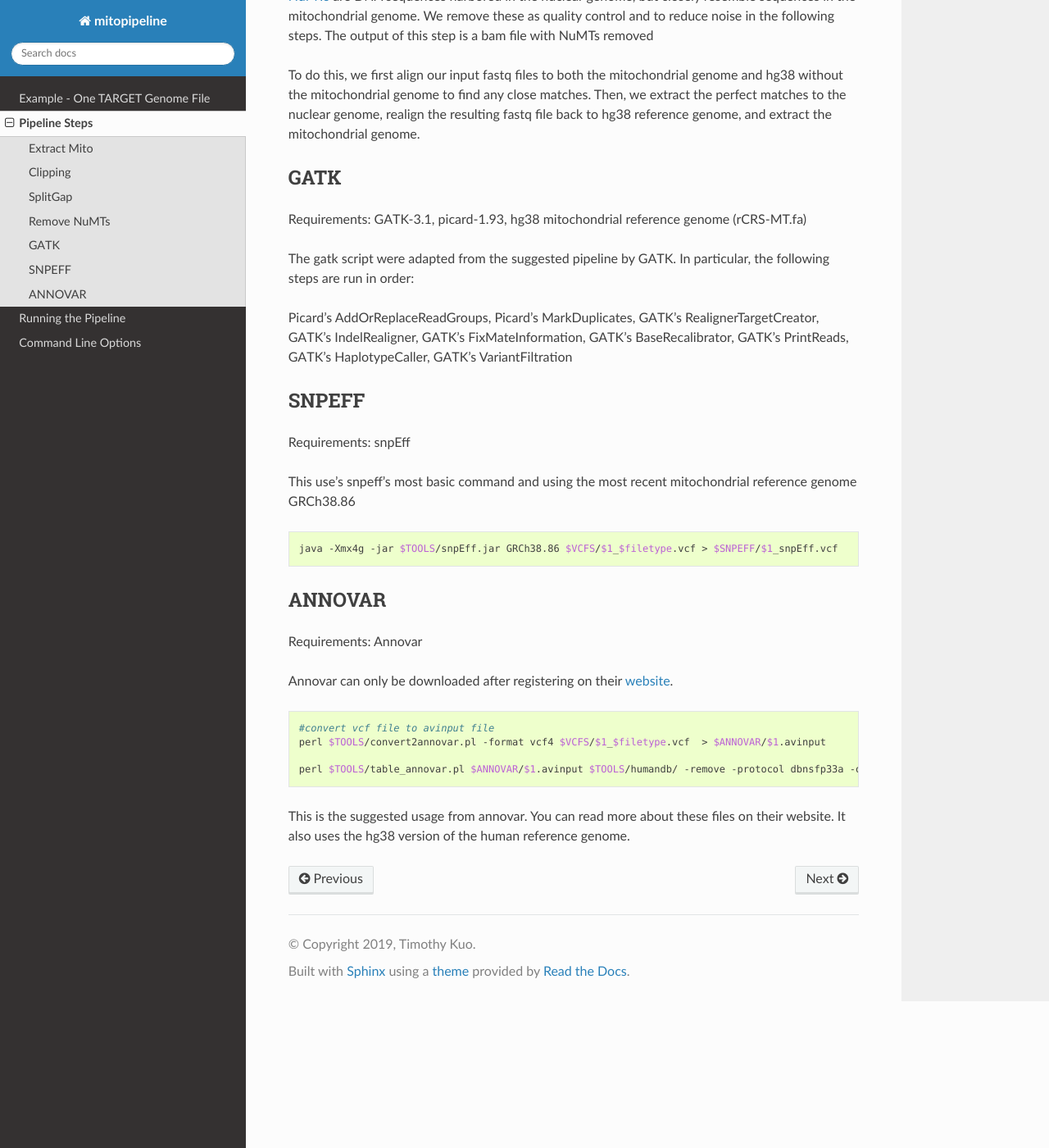
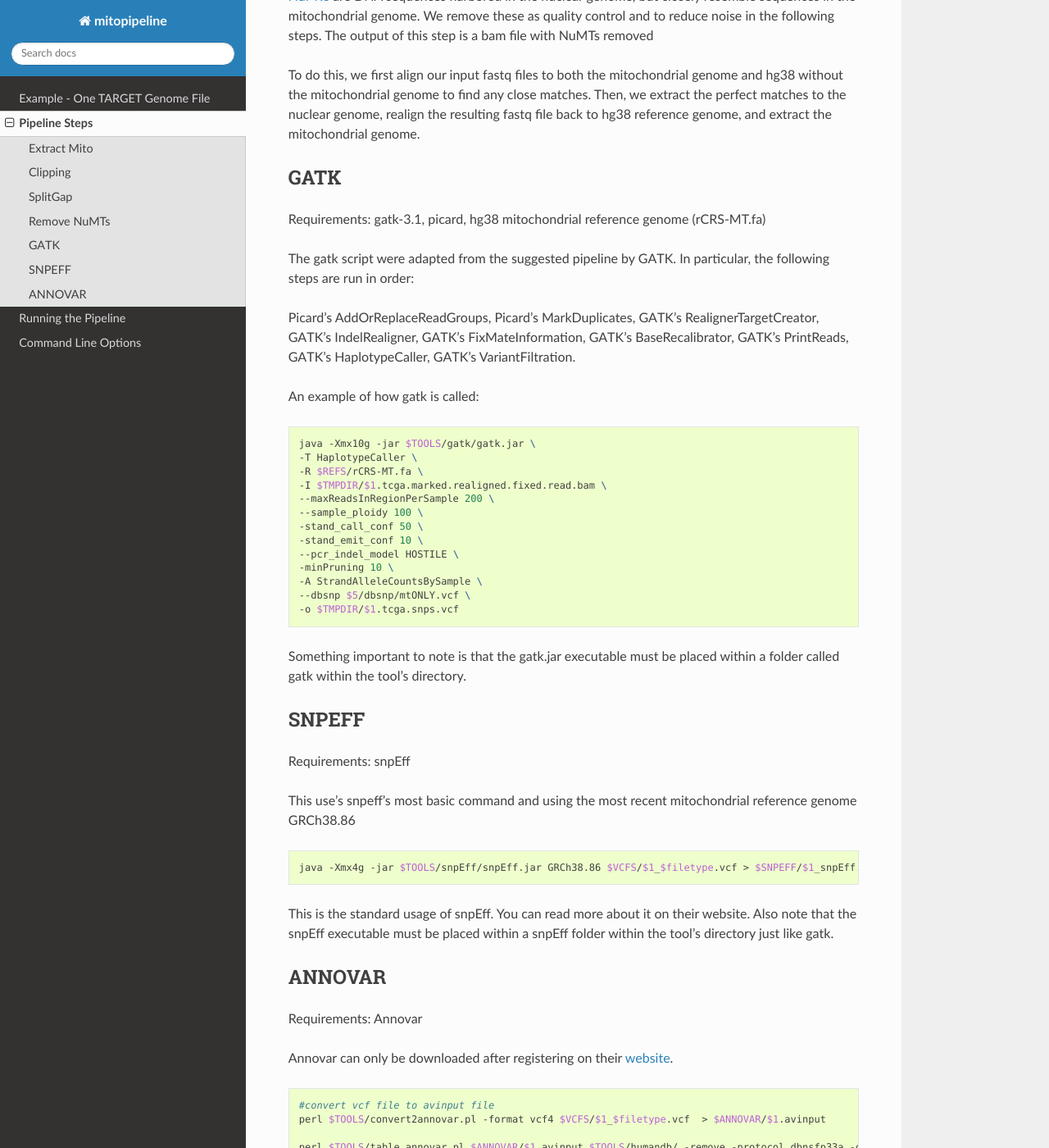
Before and after one commit to timmykuo/mitopipeline, a Sphinx documentation site: the page built from doc/pipeline_builder.rst, in a window 1280 px wide and 1400 px high, scrolled down 2475 px. Shown: the whole window at 82% size. Built offline with Sphinx 7.4.7 and the Read the Docs theme 2.0.0, drawn with Linux system fonts in a browser that asks for light colours.

Commit message:
add example documentation, fix gatk bugs

```diff
--- a/doc/pipeline_builder.rst
+++ b/doc/pipeline_builder.rst
@@ -97,11 +97,31 @@ To do this, we first align our input fastq files to both the mitochondrial genom
 GATK
 ----
 
-Requirements: GATK-3.1, picard-1.93, hg38 mitochondrial reference genome (rCRS-MT.fa)
+Requirements: gatk-3.1, picard, hg38 mitochondrial reference genome (rCRS-MT.fa)
 
 The gatk script were adapted from the suggested pipeline by GATK. In particular, the following steps are run in order:
 
-Picard's AddOrReplaceReadGroups, Picard's MarkDuplicates, GATK's RealignerTargetCreator, GATK's IndelRealigner, GATK's FixMateInformation, GATK's BaseRecalibrator, GATK's PrintReads, GATK's HaplotypeCaller, GATK's VariantFiltration
+Picard's AddOrReplaceReadGroups, Picard's MarkDuplicates, GATK's RealignerTargetCreator, GATK's IndelRealigner, GATK's FixMateInformation, GATK's BaseRecalibrator, GATK's PrintReads, GATK's HaplotypeCaller, GATK's VariantFiltration.
+
+An example of how gatk is called:
+
+.. code:: bash
+
+    java -Xmx10g -jar $TOOLS/gatk/gatk.jar \
+    -T HaplotypeCaller \
+    -R $REFS/rCRS-MT.fa \
+    -I $TMPDIR/$1.tcga.marked.realigned.fixed.read.bam \
+    --maxReadsInRegionPerSample 200 \
+    --sample_ploidy 100 \
+    -stand_call_conf 50 \
+    -stand_emit_conf 10 \
+    --pcr_indel_model HOSTILE \
+    -minPruning 10 \
+    -A StrandAlleleCountsBySample \
+    --dbsnp $5/dbsnp/mtONLY.vcf \
+    -o $TMPDIR/$1.tcga.snps.vcf
+
+Something important to note is that the gatk.jar executable must be placed within a folder called gatk within the tool's directory.
 
 SNPEFF
 ------
@@ -112,7 +132,9 @@ This use's snpeff's most basic command and using the most recent mitochondrial r
 
 .. code:: bash
 
-    java -Xmx4g -jar $TOOLS/snpEff.jar GRCh38.86 $VCFS/$1_$filetype.vcf > $SNPEFF/$1_snpEff.vcf
+    java -Xmx4g -jar $TOOLS/snpEff/snpEff.jar GRCh38.86 $VCFS/$1_$filetype.vcf > $SNPEFF/$1_snpEff.vcf
+
+This is the standard usage of snpEff. You can read more about it on their website. Also note that the snpEff executable must be placed within a snpEff folder within the tool's directory just like gatk.
 
 ANNOVAR
 -------
```
Also changed, not shown: doc/configuration.rst (+5 -3 lines), doc/example_one_genome.rst (+25 -1 lines), 10 other files.
